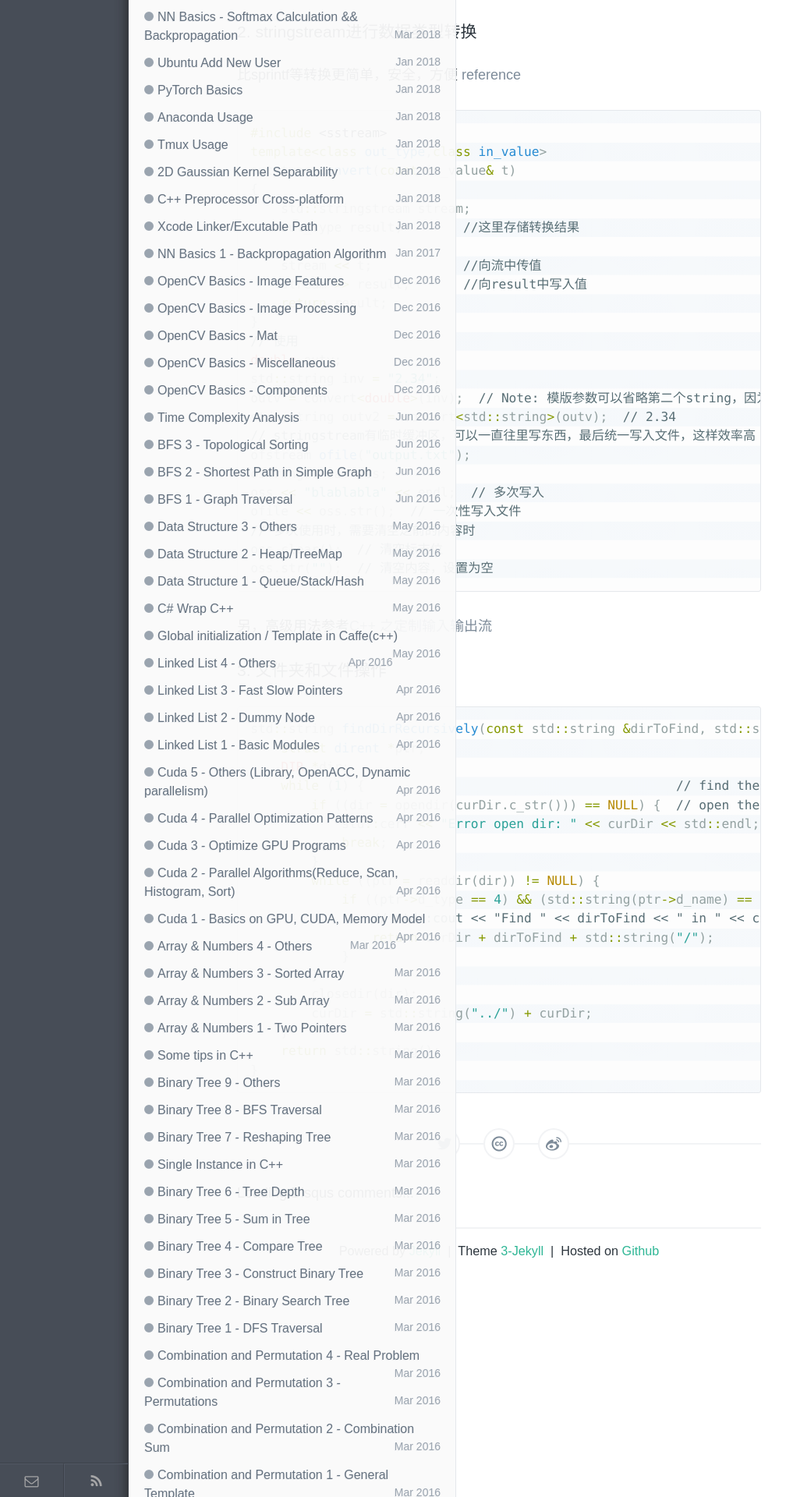
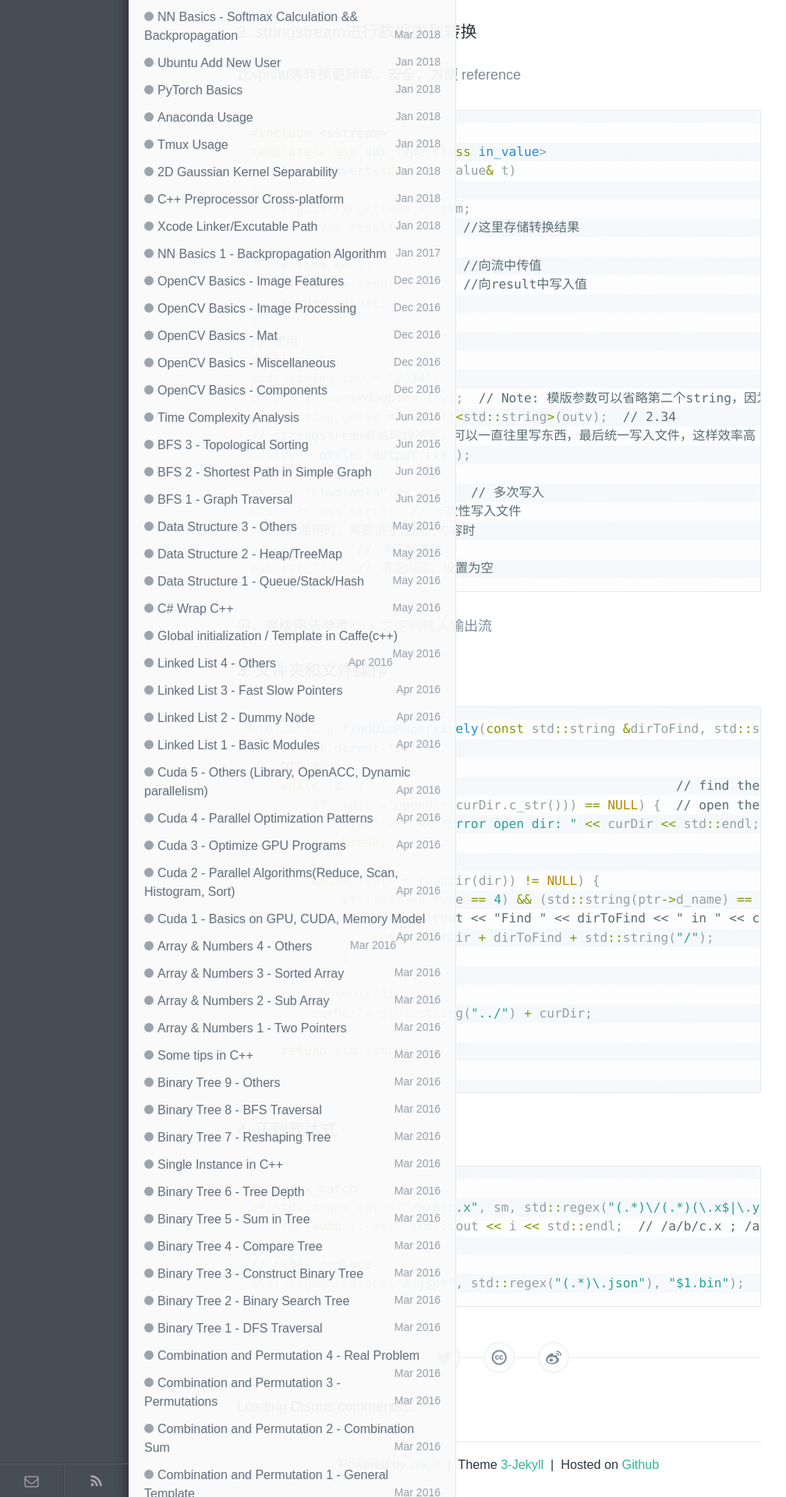
Before and after one commit to wykvictor/wykvictor.github.io, a Jekyll site: the page built from _posts/resources/2015-11-10-Some-Useful-C++-Snippet.md, in a window 1280 px wide. Shown: the part 759-2679 px from the top of the page at 78% size, without its empty margins (0-1008 px from the left). Built offline with Jekyll 4.4.1, drawn with Linux system fonts in a browser that asks for light colours; comment, search, counter and statistics services are not loaded.

Commit message:
add regex in C++ Snippet md

```diff
--- a/_posts/resources/2015-11-10-Some-Useful-C++-Snippet.md
+++ b/_posts/resources/2015-11-10-Some-Useful-C++-Snippet.md
@@ -83,3 +83,13 @@ std::string findDirRecursively(const std::string &dirToFind, std::string curDir)
     return std::string();
 }
 {% endhighlight %}
+
+### 4. 正则表达式
+{% highlight C++ scripts %}
+// regex_match
+if(std::regex_match("/a/b/c.x", sm, std::regex("(.*)\/(.*)(\.x$|\.y$)"))) {
+    for(auto i: sm)  std::cout << i << std::endl;  // /a/b/c.x ; /a/b ; c ; .x
+}
+// regex_replace
+std::regex_replace("a.json", std::regex("(.*)\.json"), "$1.bin");  // a.bin
+{% endhighlight %}
```
